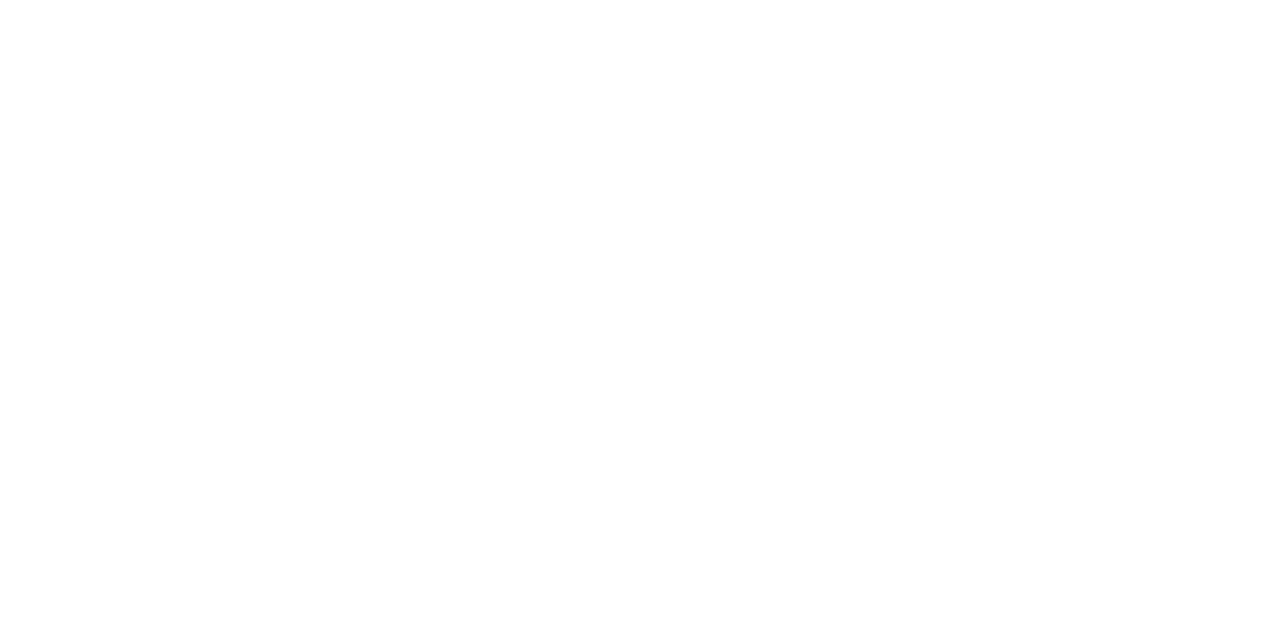
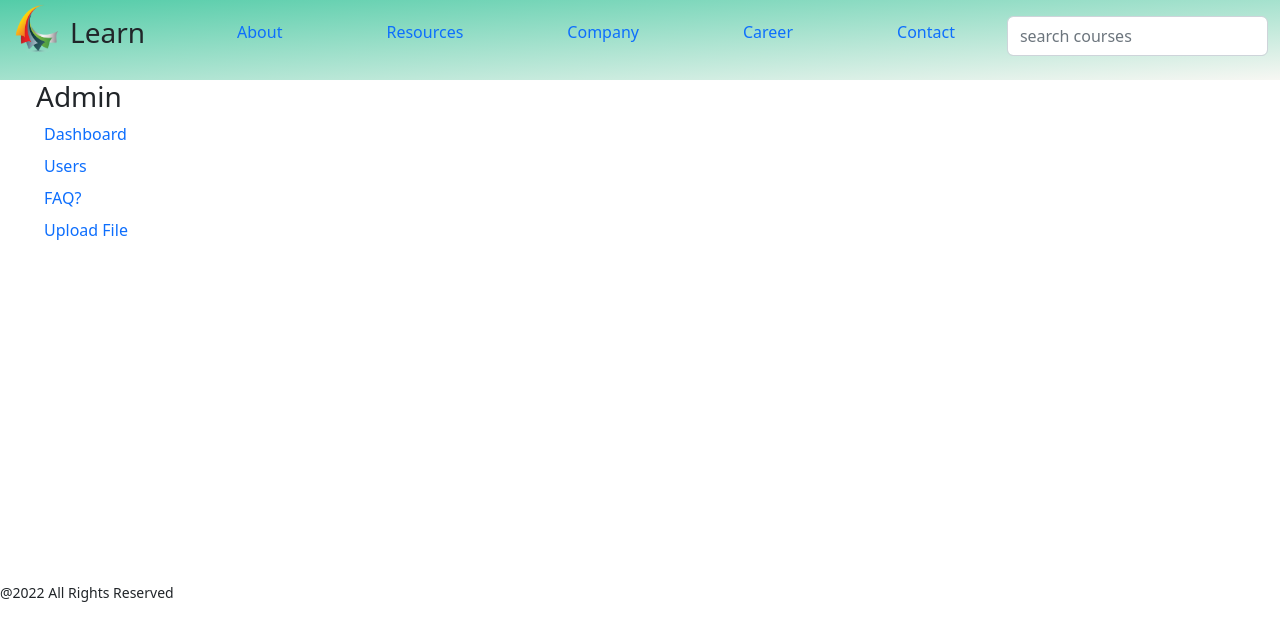
Before and after one commit to rajeshkanna55/knowledge_management, a React (Create React App) app: page /dash in a window 1280 px wide. Before the commit this address had no page. Shown: the top 640 px of the page. Built offline with nearby package versions, Linux system fonts and the light colour scheme.

Commit message:
changes cod

```diff
--- a/package.json
+++ b/package.json
@@ -6,6 +6,7 @@
     "@testing-library/jest-dom": "^5.16.5",
     "@testing-library/react": "^13.4.0",
     "@testing-library/user-event": "^13.5.0",
+    "axios": "^1.2.1",
     "bootstrap": "^5.2.3",
     "react": "^18.2.0",
     "react-dom": "^18.2.0",
--- /dev/null
+++ b/src/Admin.css
@@ -0,0 +1,15 @@
+li{
+    list-style: none;
+}
+a
+{
+    text-decoration: none;
+}
+a:hover
+{
+    border-bottom:3px solid rgb(3, 119, 7) ;
+}
+.m-0
+{
+    height: 500px;
+}
--- /dev/null
+++ b/src/Admin_dashboard.js
@@ -0,0 +1,72 @@
+import 'bootstrap/dist/css/bootstrap.min.css';
+import 'bootstrap/dist/js/bootstrap.bundle.min';
+import React, { Component } from 'react';
+import img from './images/LOGO-BY-S.R.-EDITING-ZONE-13.png';
+import './Admin.css'
+import { Link } from 'react-router-dom';
+
+export class Option extends Component {
+    constructor(props) {
+        super(props);
+    }
+    render() {
+        return (
+            <div>
+                <div className="container-fluid d-flex" >
+                    <nav className="d-flex w-100 " >
+                        <img className='my-1' src={img}
+                            alt='logo png'></img>
+                        <h3 className="mx-2 my-3">Learn</h3>
+                        <div>
+                            <ul className='d-flex flex-row' >
+                                <li className='mx-5 my-3 p-1'><a href="">About</a></li>
+                                <li className='mx-5 my-3 p-1'><a href="">Resources</a></li>
+                                <li className='mx-5 my-3 p-1'><a href="">Company</a></li>
+                                <li className='mx-5 my-3 p-1'><a href="">Career</a></li>
+                                <li className='mx-5 my-3 p-1'><a href="">Contact</a></li>
+                            </ul>
+                        </div>
+                        <input type="text" className='form-control w-35 my-3 h-50' placeholder='search courses'></input>
+                    </nav>
+                </div>
+            </div>
+        );
+    }
+}
+ export class Dashboard extends Component {
+    constructor(props) {
+        super(props);
+    }
+    render() {
+        return (
+            <div>
+                <div className='container m-0 w-25' >
+                    <h3 className='mx-4'>Admin</h3>
+                    <div className=''>
+                        <ul>
+                            <li className='my-2'><a href="">Dashboard</a></li>
+                            <li className='my-2'><a href="">Users</a></li>
+                            <li className='my-2'><a href="">FAQ?</a></li>
+                            <Link to={'/upload'}>
+                            <li className='my-2'><a href="">Upload File</a></li>
+                            </Link>
+                        </ul>
+                    </div>
+                </div>
+                <footer><small>@2022 All Rights Reserved</small></footer>
+
+            </div>
+        );
+    }
+
+}
+
+function Admin() {
+    return (
+        <div>
+            <Option />
+            <Dashboard />
+        </div>
+    )
+}
+export default Admin;
--- a/src/App.js
+++ b/src/App.js
@@ -7,11 +7,11 @@ import { Link } from 'react-router-dom';
 function Head(){
   return (
     <div>
-      <div class="container-fluid d-flex" >
-          <nav class="d-flex w-100 " >
+      <div className="container-fluid d-flex" >
+          <nav className="d-flex w-100 " >
             <img src={img}
               alt='logo png'></img>
-            <h3 class="mx-2 my-2">Learn</h3>
+            <h3 className="mx-2 my-2">Learn</h3>
             </nav>
             </div>
     </div>
@@ -21,7 +21,7 @@ function Head(){
 function Welcome(){
   return (
     <div>
-      <div class="container">
+      <div className="container">
         <h2>Knowledge Base Portal
 For Editors, Writers, and Reviewers
 </h2>
--- a/src/Login.js
+++ b/src/Login.js
@@ -9,19 +9,19 @@ import { Link } from 'react-router-dom';
 export function Header() {
   return (
     <div>
-        <div class="container-fluid d-flex" >
-          <nav class="d-flex w-100 " >
+      <div className="container-fluid d-flex" >
+        <nav className="d-flex w-100 " >
           <img src={img}
             alt='logo png'></img>
-            <h3 class="mx-2 my-2">Learn</h3>
-            <div class='row d-flex flex-row-reverse'>
-              <div class='col my-2 '>
+          <h3 className="mx-2 my-2">Learn</h3>
+          <div className='row d-flex flex-row-reverse'>
+            <div className='col my-2 '>
               <Link to={'/signup'}>
-              <button class='btn btn-success'>Signup</button>
+                <button className='btn btn-success'>Signup</button>
               </Link>
             </div>
-              <div class='col my-2 '>
-                <Link to={'/learn'}><button class='btn btn-success'>Login</button></Link>
+            <div className='col my-2 '>
+              <Link to={'/learn'}><button className='btn btn-success'>Login</button></Link>
 
             </div>
           </div>
@@ -35,24 +35,26 @@ export function Header() {
   return (
     <div>
       <form>
-          <div class='container my-5 p-5 '>
-            <h3 class="my-2">Login</h3>
-            <select class="form-select w-25 "id="val" aria-label="Default select example">
+        <div className='container my-5 p-5 '>
+          <h3 className="my-2">Login</h3>
+          <select className="form-select w-25 " id="val" aria-label="Default select example">
             <option selected>select</option>
             <option value="User">User</option>
             <option value="Admin">Admin</option>
           </select>
 
-            <div class="form-group w-50">
-              <label for="name" class="form__label my-2">Username</label>
-              <input type="text" class="form-control" placeholder="Enter your Username" name="name" id='name' required />
+          <div className="form-group w-50">
+            <label className="form__label my-2">Username</label>
+            <input type="text" className="form-control" placeholder="Enter your Username"  name="name" id='name' required />
           </div>
-            <div class="form-group w-50">
-              <label for="name" class="form__label  my-2">Password</label>
-              <input type="password" class="form-control" placeholder="Enter your Password" name="pass" id='name' required />
+          <div className="form-group w-50">
+            <label className="form__label  my-2">Password</label>
+            <input type="password" className="form-control" placeholder="Enter your Password"  name="pass" id='name' required />
           </div>
-            <div class="form-group">
-              <button class="btn btn-success my-2 float-end">Submit</button>
+          <div className="form-group">
+            <Link to={'/dash'}>
+            <button className="btn btn-success my-2 float-end">Submit</button>
+          </Link>
           </div>
         </div>
       </form>
--- a/src/index.js
+++ b/src/index.js
@@ -4,6 +4,8 @@ import './index.css';
 import Enter from './App';
 import Login from './Login';
 import Signup from './Signup';
+import Admin from './Admin_dashboard';
+import File from './upload_file'
 import { BrowserRouter, Routes, Route } from "react-router-dom";
 import reportWebVitals from './reportWebVitals';
 export default function Main() {
@@ -13,6 +15,8 @@ export default function Main() {
     <Route path="/" element={<Enter/>}></Route>
     <Route path="/learn" element={<Login/>}></Route>
     <Route path="/signup" element={<Signup/>}></Route>
+    <Route path="/dash" element={<Admin/>}></Route>
+    <Route path="/upload" element={<File/>}></Route>
     </Routes>
   </BrowserRouter>
     );
@@ -20,8 +24,4 @@ export default function Main() {
 
 const root = ReactDOM.createRoot(document.getElementById('root'));
 root.render(<Main/>);
-
-// If you want to start measuring performance in your app, pass a function
-// to log results (for example: reportWebVitals(console.log))
-// or send to an analytics endpoint. Learn more: https://bit.ly/CRA-vitals
 reportWebVitals();
--- /dev/null
+++ b/src/upload_file.css
@@ -0,0 +1,6 @@
+#fill
+{
+    height: 300px;
+    position: relative;
+    bottom: 500px;
+}
--- /dev/null
+++ b/src/upload_file.js
@@ -0,0 +1,40 @@
+import 'bootstrap/dist/css/bootstrap.min.css';
+import 'bootstrap/dist/js/bootstrap.bundle.min';
+import { Option } from './Admin_dashboard';
+import { Dashboard } from './Admin_dashboard';
+import React, { Component } from 'react';
+import './upload_file.css';
+
+class Upload extends Component{
+    constructor(props){
+        super(props);
+    }
+    render(){
+        return (
+            <div>
+                <div className='container bg-info w-50' id='fill'>
+                    <form onSubmit={this.submit}>
+                        <label className='form__label'>File Name</label>
+                        <input type='text' className='form-control w-50' placeholder='File Name' onChange={this.handlechange}></input>
+                        <br></br>
+                        <input type='file' id='file' name='filename'></input>
+                        <input id="button" type='submit'></input>
+                    </form>
+                </div>
+            </div>
+        );
+    }
+}
+
+function Files(){
+    return (
+        <div>
+            <Option/>
+            <Dashboard/>
+            <Upload/>
+        </div>
+    );
+
+}
+
+export default Files;
```
Also changed, not shown: src/Signup.js (+49 -24 lines), src/Signup.css (line endings or trailing spaces), 1 other file (tests, documents, lock files or other folders). Lines whose indentation alone changed are shown as unchanged.
